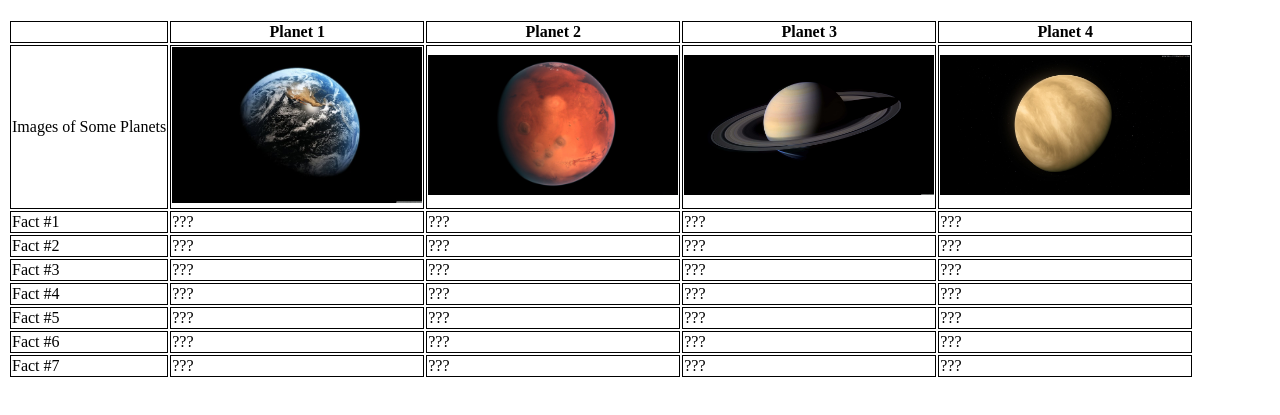
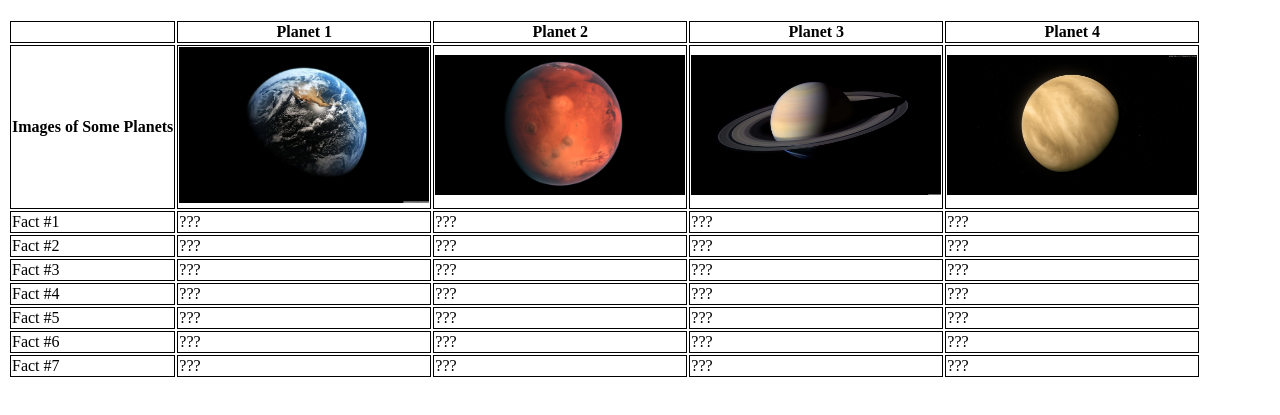
Before and after one commit to Tetteh-Manor/mylab7, a plain HTML site: page index.html in a window 1280 px wide. Shown: the part 61-476 px from the top of the page. Drawn offline with Linux system fonts and the light colour scheme.

Commit message:
Update index.html

```diff
--- a/index.html
+++ b/index.html
@@ -17,7 +17,7 @@
       <th>Planet 4</th>
     </tr>
     <tr>
-      <td>Images of Some Planets</td>
+      <td><strong>Images of Some Planets</strong></td>
       <td><img src="images/planet_1.jpg" alt="A picture of Earth" width="250"></td>
       <td><img src="images/planet_2.jpg" alt="A picture of Mars" width="250"></td>
       <td><img src="images/planet_3.jpg" alt="A picture of Saturn" width="250"></td>
```
